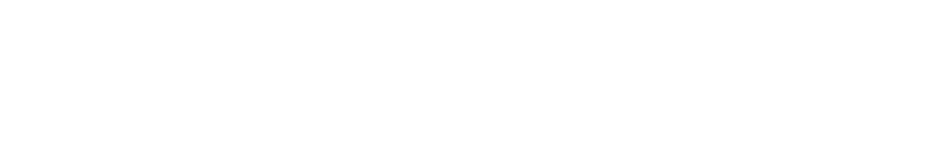
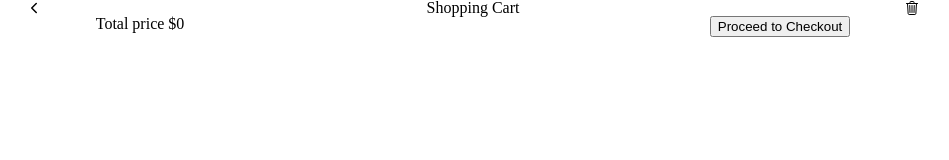
Before and after one commit to gabrzeoN/mymusic-front, a React app: page /cart in a window 1280 px wide. Before the commit this address had no page. Shown: the whole page, without its empty margins (167-1116 px from the left). Built offline with nearby package versions, Linux system fonts and the light colour scheme; no server answers.

Commit message:
Feat: is possible to load user's cart but it doesn't shows up on screen yet.

```diff
--- a/public/index.html
+++ b/public/index.html
@@ -13,6 +13,7 @@
 <body>
   <noscript>You need to enable JavaScript to run this app.</noscript>
   <div class="root"></div>
+  <script type="module" src="https://unpkg.com/ionicons@5.5.2/dist/ionicons/ionicons.esm.js"></script>
+  <script nomodule src="https://unpkg.com/ionicons@5.5.2/dist/ionicons/ionicons.js"></script>
 </body>
-
 </html>
--- a/src/components/App.js
+++ b/src/components/App.js
@@ -4,6 +4,7 @@ import { useState } from "react";
 import SignUp from "./SignUp";
 import SignIn from "./SignIn";
 import HomeScreen from "./HomeScreen"
+import CartScreen from "./CartScreen";
 
 function App() {
     const [userData, setUserData] = useState({
@@ -19,6 +20,7 @@ function App() {
                     <Route path="/" element={<SignIn />} />
                     <Route path="/sign-up" element={<SignUp />} />
                     <Route path="/home" element={<HomeScreen />} />
+                    <Route path="/cart" element={<CartScreen />} />
                 </Routes>
             </BrowserRouter>
         </UserContext.Provider>
--- /dev/null
+++ b/src/components/CartScreen.js
@@ -0,0 +1,76 @@
+import axios from "axios";
+import { useState, useEffect, useContext } from "react";
+import styled from "styled-components";
+import UserContext from "./UserContext.js";
+
+// {
+//     "name": "AMERICAN PROFESSIONAL II STRATOCASTER®",
+//     "image": "https://i0.wp.com/guitarload.com.br/wp-content/uploads/2018/04/fender-strat-tele-hybrid-nova-guitarra-1.png?fit=800%2C260&ssl=1",
+//     "description": "The American Professional II Stratocaster® draws from more than sixty years of innovation, inspiration and evolution to meet the demands of today’s working player. \nOur popular Deep “C” neck now sports smooth rolled fingerboard edges, a “Super-Natural” satin finish and a newly sculpted neck heel for a supremely comfortable feel and easy access to the upper register. New V-Mod II Stratocaster single-coil pickups are more articulate than ever while retaining bell-like chime and warmth. An upgraded 2-point tremolo with a cold-rolled steel block increases sustain, clarity and high-end sparkle. \nThe American Pro II Stratocaster delivers instant familiarity and sonic versatility you’ll feel and hear right away, with broad ranging improvements that add up to nothing less than a new standard for professional instruments.",
+//     "price": 1500
+// }
+
+export default function CartScreen(){
+    const getCartURL = `http://localhost:5000/cart`;
+    const [userCart, setUserCart] = useState(null);
+    const [totalValue, setTotalValue] = useState(0);
+    const {userData} = useContext(UserContext);
+    const {token} = userData;
+
+    const config = {
+        headers: {
+            // Authorization: `Bearer ${token}`
+            Authorization: `Bearer 04750018-3a2f-49da-aa6a-28e7c3b82c56`
+        }
+    }
+
+    async function loadCart(){
+        try{
+            const {data: cart} = await axios.get(getCartURL, config);
+            console.log(cart)
+            setUserCart([...cart]);
+            return;
+        }catch(e){
+            console.log(e.response.data); // TODO: trocar para alert
+            return;
+        }
+    }
+    useEffect(() => loadCart(), []);
+
+    return (
+        <Container>
+            <Header>
+                <ion-icon name="chevron-back-outline"></ion-icon>
+                <h1>Shopping Cart</h1>
+                <ion-icon name="trash-outline"></ion-icon>
+            </Header>
+            <Main>
+
+            </Main>
+            <Footer>
+                <p>Total price ${totalValue}</p>
+                <button>Proceed to Checkout</button>
+            </Footer>
+        </Container>
+    );
+}
+
+const Container = styled.div`
+    display: flex;
+    flex-direction: column;
+`;
+
+const Header = styled.header`
+    display: flex;
+    justify-content: space-around;
+`;
+
+const Main = styled.main`
+    display: flex;
+    justify-content: space-around;
+`;
+
+const Footer = styled.footer`
+    display: flex;
+    justify-content: space-around;
+`;
```
